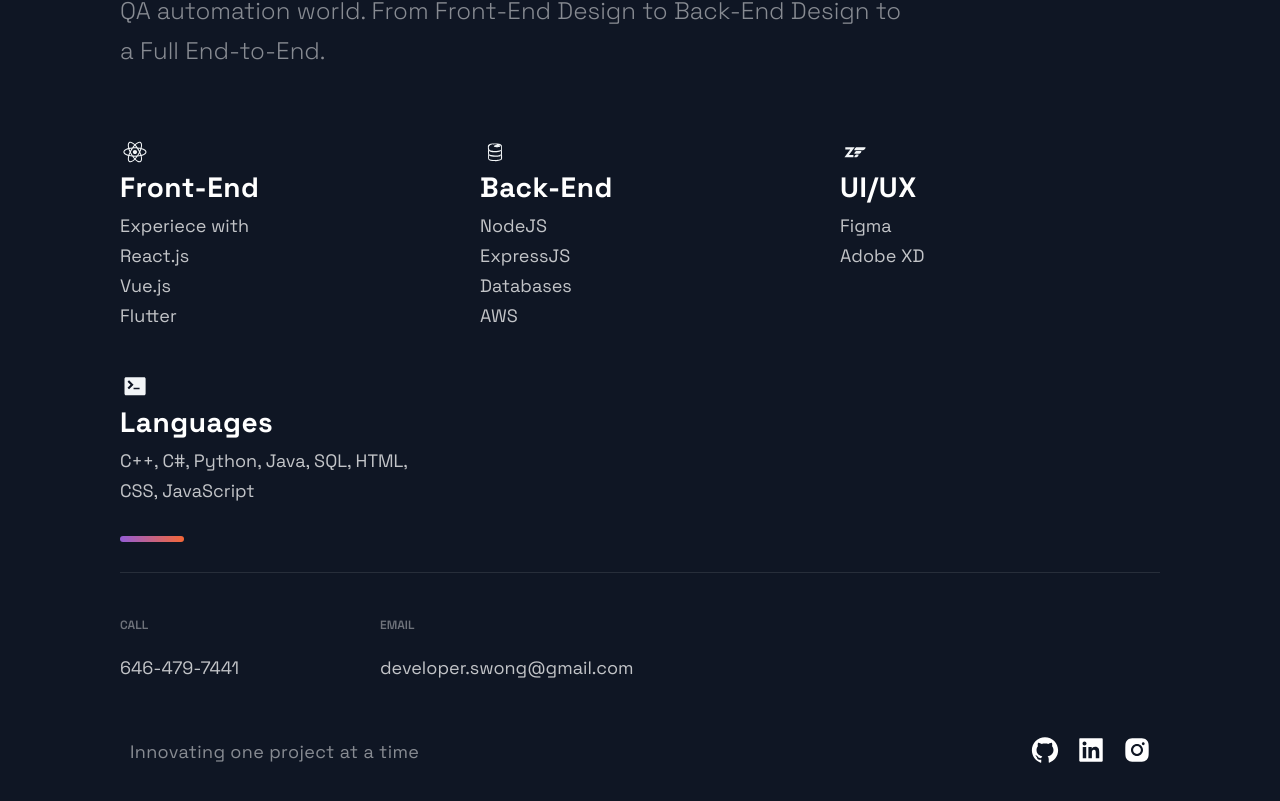
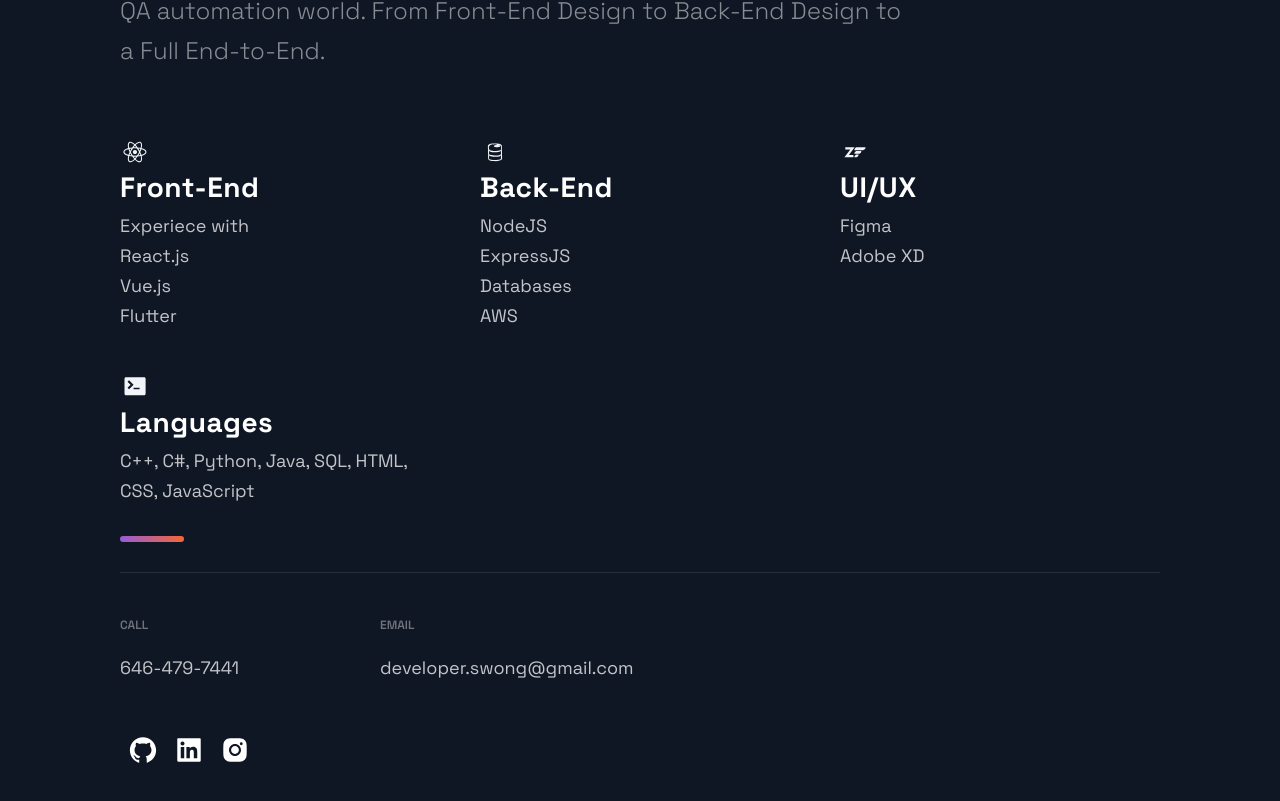
Before and after one commit to Stanleywong7/personal-portfolio, a Next.js app: page / in a window 1280 px wide. Shown: the part 1825-2626 px from the top of the page. Built offline with nearby package versions, Linux system fonts and the light colour scheme.

Commit message:
Footer Update

```diff
--- a/src/components/Footer/Footer.js
+++ b/src/components/Footer/Footer.js
@@ -21,9 +21,6 @@
       </LinkList>
 
       <SocialIconsContainer>
-        <CompanyContainer>
-          <Slogan>Innovating one project at a time</Slogan>
-        </CompanyContainer>
         <SocialContainer>
           <SocialIcons href="https://www.linkedin.com/in/stanleywong7/">
             <AiFillGithub size="3rem" />
--- a/src/components/Footer/FooterStyles.js
+++ b/src/components/Footer/FooterStyles.js
@@ -106,7 +106,7 @@
 
 export const SocialContainer = styled.div`
 	display: flex;
-  align-items: center;
+  	align-items: center;
 
 	@media ${props => props.theme.breakpoints.md}{
 		justify-content: center;
```
